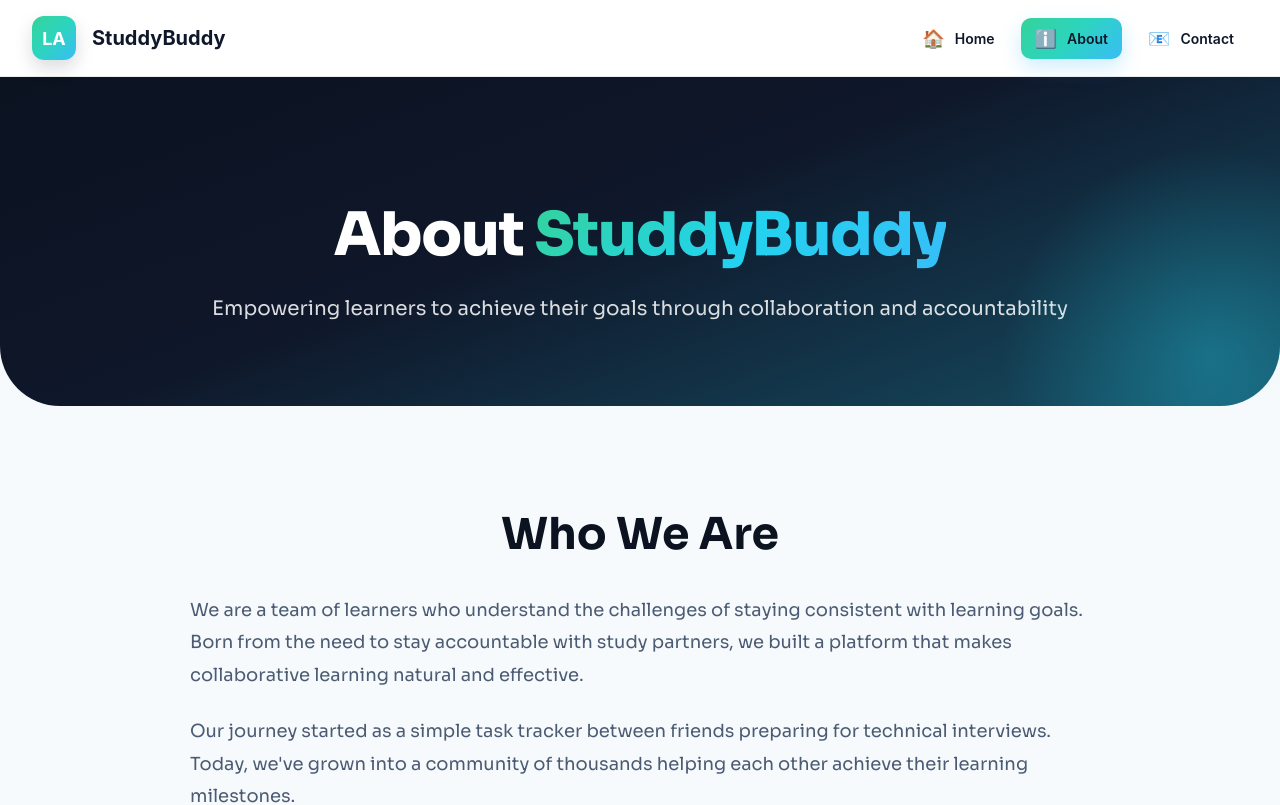
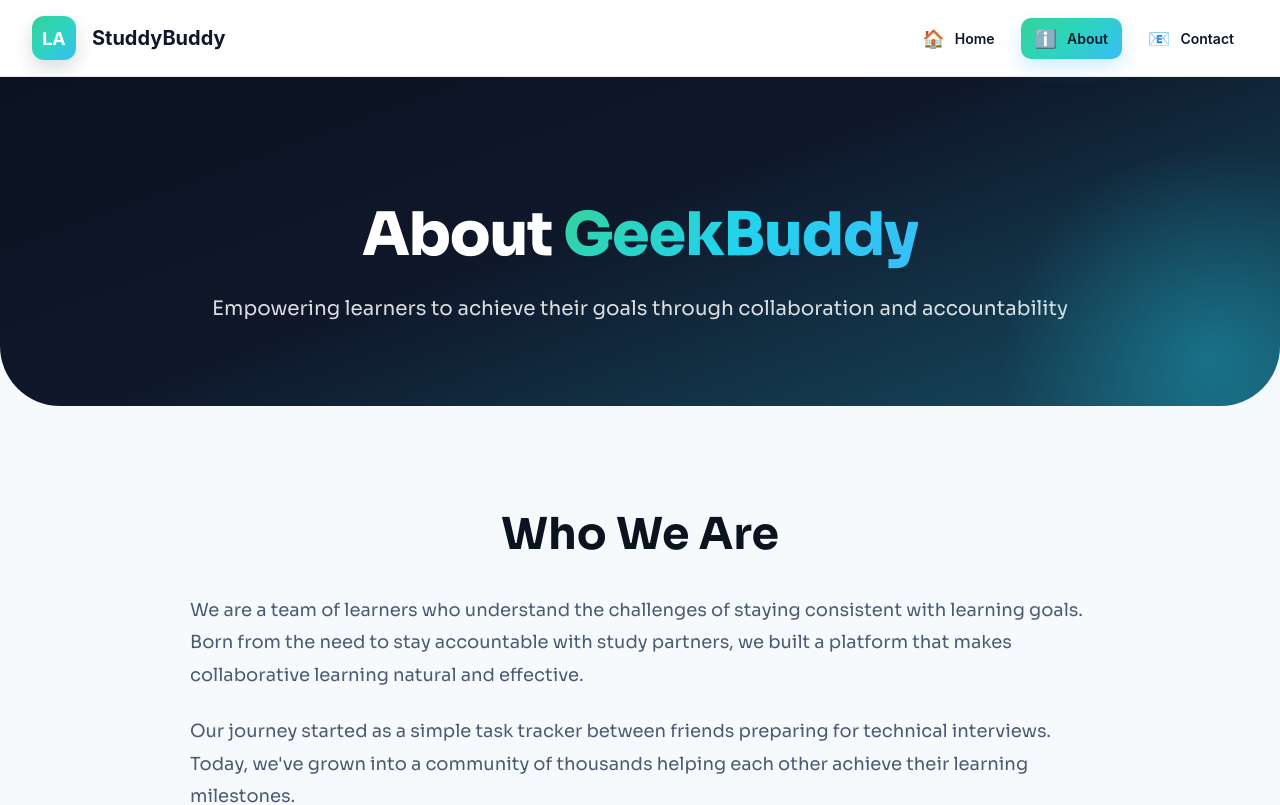
Before and after one commit to alwaysAnsh/StudyBuddy, a React (Vite) app in the folder client/: page /about in a window 1280 px wide. Shown: the top 805 px of the page. Built offline with nearby package versions, Linux system fonts and the light colour scheme.

Commit message:
UI improvements

```diff
--- a/client/src/components/AboutPage.jsx
+++ b/client/src/components/AboutPage.jsx
@@ -32,7 +32,7 @@
       <section className="about-hero">
         <div className="about-hero-content animate-on-scroll">
           <h1 className="about-hero-title">
-            About <span className="gradient-text">StuddyBuddy</span>
+            About <span className="gradient-text">GeekBuddy</span>
           </h1>
           <p className="about-hero-subtitle">
             Empowering learners to achieve their goals through collaboration and accountability
```
